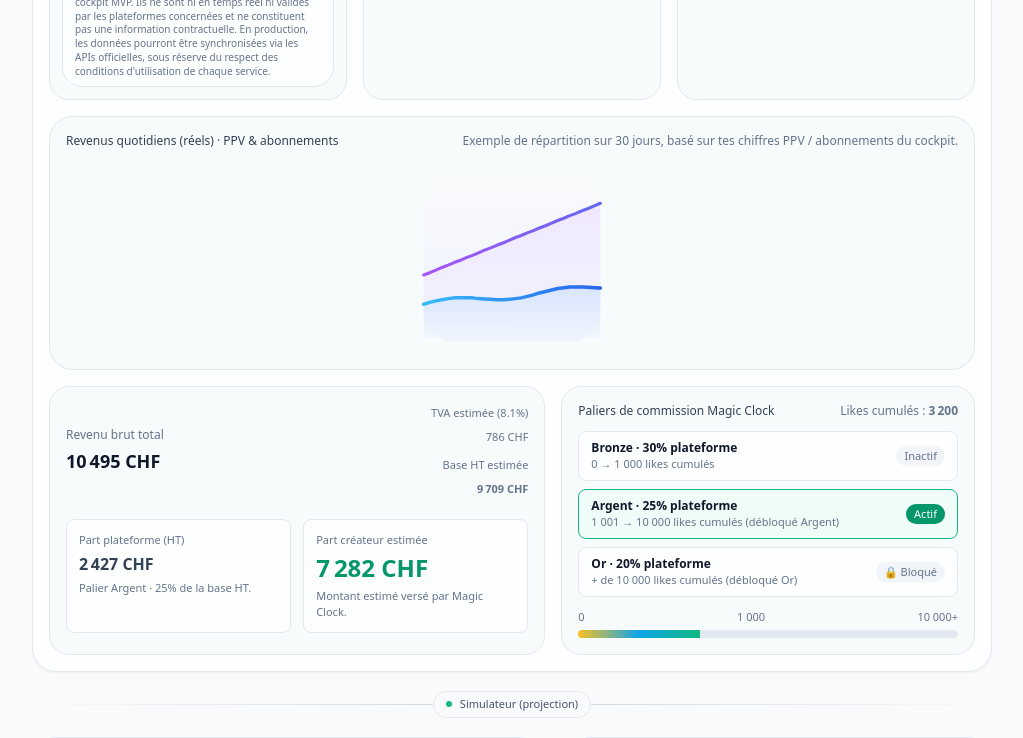
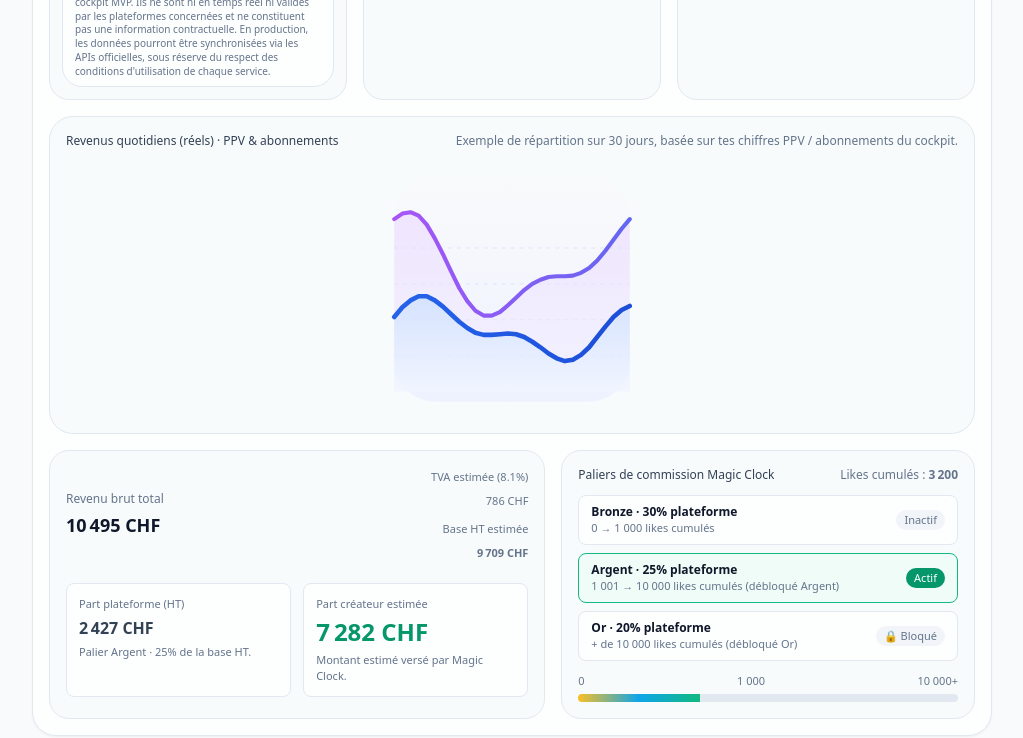
Before and after one commit to welcome-magic-clock/magic-clock-web-mvp, a Next.js app: page /monet in a window 1280 px wide. Shown: the part 760-1498 px from the top of the page, without its empty margins (256-1279 px from the left). Built offline with nearby package versions, Linux system fonts and the light colour scheme.

Commit message:
Update page.tsx

```diff
--- a/app/monet/page.tsx
+++ b/app/monet/page.tsx
@@ -238,7 +238,8 @@ function RevenueLinesChart({ data, variant = "large" }: RevenueLinesChartProps)
     1,
   );
 
-  const heightClass = variant === "large" ? "h-48" : "h-28";
+  const heightClass =
+    variant === "large" ? "h-56 md:h-64" : "h-28 md:h-32";
 
   // Coordonnées normalisées dans un viewBox 0–100
   const coords = data.map((point, idx) => {
@@ -248,7 +249,7 @@ function RevenueLinesChart({ data, variant = "large" }: RevenueLinesChartProps)
     const ppvNorm = point.ppv / maxY;
     const aboNorm = point.abo / maxY;
 
-    const baseLine = 92; // “ligne de sol” des aires
+    const baseLine = 90; // “ligne de sol” des aires
     const amplitude = 70; // hauteur utile
 
     const ppvY = baseLine - ppvNorm * amplitude;
@@ -261,16 +262,18 @@ function RevenueLinesChart({ data, variant = "large" }: RevenueLinesChartProps)
   const aboLine = coords.map((c) => `${c.x},${c.aboY}`).join(" ");
 
   const ppvArea = [
-    `${coords[0].x},92`,
+    `${coords[0].x},90`,
     ...coords.map((c) => `${c.x},${c.ppvY}`),
-    `${coords[coords.length - 1].x},92`,
+    `${coords[coords.length - 1].x},90`,
   ].join(" ");
 
   const aboArea = [
-    `${coords[0].x},92`,
+    `${coords[0].x},90`,
     ...coords.map((c) => `${c.x},${c.aboY}`),
-    `${coords[coords.length - 1].x},92`,
+    `${coords[coords.length - 1].x},90`,
   ].join(" ");
+
+  const gridLevels = [0.2, 0.4, 0.6, 0.8];
 
   return (
     <svg viewBox="0 0 100 100" className={`${heightClass} w-full`}>
@@ -295,8 +298,8 @@ function RevenueLinesChart({ data, variant = "large" }: RevenueLinesChartProps)
 
         {/* Traits des lignes */}
         <linearGradient id="mc-line-ppv" x1="0%" y1="0%" x2="100%" y2="0%">
-          <stop offset="0%" stopColor="#38bdf8" />
-          <stop offset="100%" stopColor="#2563eb" />
+          <stop offset="0%" stopColor="#2563eb" />
+          <stop offset="100%" stopColor="#1d4ed8" />
         </linearGradient>
         <linearGradient id="mc-line-abo" x1="0%" y1="0%" x2="100%" y2="0%">
           <stop offset="0%" stopColor="#a855f7" />
@@ -307,9 +310,29 @@ function RevenueLinesChart({ data, variant = "large" }: RevenueLinesChartProps)
       {/* Carte de fond */}
       <rect x={4} y={6} width={92} height={88} rx={16} fill="url(#mc-bg)" />
 
+      {/* Lignes de grille horizontales */}
+      {gridLevels.map((level) => {
+        const baseLine = 90;
+        const amplitude = 70;
+        const y = baseLine - amplitude * level;
+        return (
+          <line
+            key={level}
+            x1={4}
+            x2={96}
+            y1={y}
+            y2={y}
+            stroke="#cbd5f5"
+            strokeWidth={0.3}
+            strokeDasharray="1.5 2"
+            opacity={0.7}
+          />
+        );
+      })}
+
       {/* Aires sous les courbes */}
-      <polygon points={aboArea} fill="url(#mc-fill-abo)" fillOpacity={0.45} />
-      <polygon points={ppvArea} fill="url(#mc-fill-ppv)" fillOpacity={0.5} />
+      <polygon points={aboArea} fill="url(#mc-fill-abo)" fillOpacity={0.55} />
+      <polygon points={ppvArea} fill="url(#mc-fill-ppv)" fillOpacity={0.55} />
 
       {/* Courbe Abonnements */}
       <polyline
@@ -433,22 +456,31 @@ export default function MonetPage() {
     [simAboSharePct],
   );
 
-  // Revenus quotidiens (réalité) : exemple sur 30 jours
+  // Revenus quotidiens (réalité) : exemple sur 30 jours avec fluctuations
   const realDailyRevenue: DailyRevenuePoint[] = useMemo(() => {
     const days = 30;
-    const baseAbo = realGrossAbos / days;
-    const basePpv = realGrossPpv / days;
+    if (realGrossAbos <= 0 && realGrossPpv <= 0) return [];
+
+    const baseAbo = Math.max(realGrossAbos / days, 1);
+    const basePpv = Math.max(realGrossPpv / days, 1);
 
     return Array.from({ length: days }, (_, index) => {
-      const t = index / (days - 1 || 1); // 0 → 1
-      const abo = Math.max(0, Math.round(baseAbo * (0.7 + t * 0.8))); // tendance haussière
-      const ppv = Math.max(
-        0,
-        Math.round(
-          basePpv *
-            (0.8 + 0.4 * t + 0.08 * Math.sin(index / 3)), // petite ondulation
-        ),
-      );
+      const t = days > 1 ? index / (days - 1) : 0; // 0 → 1
+      const phase = t * Math.PI * 2;
+
+      // Courbe “mer agitée” mais douce
+      const aboFactor =
+        0.75 +
+        0.25 * Math.cos(phase) + // grande vague
+        0.12 * Math.sin(2 * phase + 0.4); // petites oscillations
+
+      const ppvFactor =
+        0.8 +
+        0.3 * Math.sin(phase + 0.6) + // déphasée par rapport aux abos
+        0.15 * Math.sin(2.3 * phase); // variations supplémentaires
+
+      const abo = Math.max(0, Math.round(baseAbo * aboFactor));
+      const ppv = Math.max(0, Math.round(basePpv * ppvFactor));
 
       return {
         day: index + 1,
@@ -458,22 +490,25 @@ export default function MonetPage() {
     });
   }, [realGrossAbos, realGrossPpv]);
 
-  // Revenus quotidiens (simulateur) : exemple sur 7 périodes
+  // Revenus quotidiens (simulateur) : 7 périodes, progression + variations
   const simDailyRevenue: DailyRevenuePoint[] = useMemo(() => {
     const days = 7;
-    const baseAbo = simGrossAbos / days;
-    const basePpv = simGrossPpv / days;
+    if (simGrossAbos <= 0 && simGrossPpv <= 0) return [];
+
+    const baseAbo = Math.max(simGrossAbos / days, 1);
+    const basePpv = Math.max(simGrossPpv / days, 1);
 
     return Array.from({ length: days }, (_, index) => {
-      const t = index / (days - 1 || 1);
-      const abo = Math.max(0, Math.round(baseAbo * (0.8 + t * 0.7)));
-      const ppv = Math.max(
-        0,
-        Math.round(
-          basePpv *
-            (0.8 + t * 0.7 + 0.06 * Math.sin(index / 2)),
-        ),
-      );
+      const t = days > 1 ? index / (days - 1) : 0; // 0 → 1
+
+      // Progression “positive” mais pas linéaire
+      const aboFactor =
+        0.7 + 0.7 * t + 0.12 * Math.sin(t * Math.PI * 1.5);
+      const ppvFactor =
+        0.75 + 0.85 * t + 0.18 * Math.sin(t * Math.PI * 1.8 + 0.5);
+
+      const abo = Math.max(0, Math.round(baseAbo * aboFactor));
+      const ppv = Math.max(0, Math.round(basePpv * ppvFactor));
 
       return {
         day: index + 1,
@@ -682,13 +717,13 @@ export default function MonetPage() {
         </div>
 
         {/* Graphique revenus quotidiens (réalité) */}
-        <div className="mt-4 rounded-2xl border border-slate-200 bg-slate-50/80 p-4">
+        <div className="mt-4 -mx-4 rounded-2xl border border-slate-200 bg-slate-50/80 px-3 py-4 sm:mx-0 sm:px-4">
           <div className="mb-3 flex flex-col gap-1 text-xs md:flex-row md:items-center md:justify-between">
             <p className="font-medium text-slate-700">
               Revenus quotidiens (réels) · PPV &amp; abonnements
             </p>
             <p className="text-slate-500">
-              Exemple de répartition sur 30 jours, basé sur tes chiffres PPV /
+              Exemple de répartition sur 30 jours, basée sur tes chiffres PPV /
               abonnements du cockpit.
             </p>
           </div>
```
